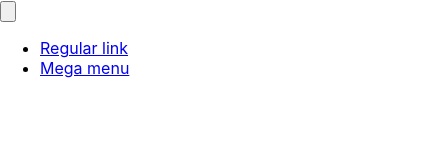
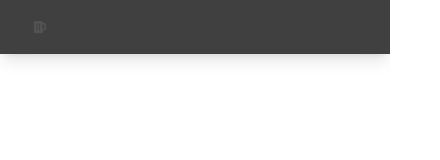
Before and after one commit to jwinbush/eyewear2023, a React (Create React App) app: page / in a window 390 px wide. Shown: the top 160 px of the page, 440 px wide, since content can reach past the window. Built offline with nearby package versions, Linux system fonts and the light colour scheme.

Commit message:
commit message

```diff
--- a/package.json
+++ b/package.json
@@ -6,8 +6,12 @@
         "@testing-library/jest-dom": "^5.16.5",
         "@testing-library/react": "^13.4.0",
         "@testing-library/user-event": "^13.5.0",
+        "autoprefixer": "^10.4.13",
+        "boxicons": "^2.1.4",
+        "postcss": "^8.4.21",
         "react": "^18.2.0",
         "react-dom": "^18.2.0",
+        "react-icons": "^4.7.1",
         "react-router-dom": "^6.8.1",
         "react-scripts": "5.0.1",
         "web-vitals": "^2.1.4"
--- a/src/components/header/Header.js
+++ b/src/components/header/Header.js
@@ -1,6 +1,7 @@
 import React from 'react';
-import { Link } from 'react-router-dom';
+import { FaBeer } from "react-icons/fa";
 
+// import { Link } from 'react-router-dom';
 
 
 const Header = () => {
@@ -9,7 +10,7 @@
     return (
         <div >
             <nav
-  className="relative flex w-full items-center justify-between bg-neutral-50 py-2 text-neutral-600 shadow-lg dark:bg-neutral-700 dark:text-neutral-200 dark:shadow-black/5 lg:flex-wrap lg:justify-start"
+  className="relative flex w-full items-center justify-between bg-neutral-50 py-2 text-neutral-600 shadow-lg bg-neutral-700 dark:text-neutral-200 dark:shadow-black/5 flex-wrap justify-start"
   data-te-navbar-ref>
   <div className="px-6">
     <button
@@ -21,18 +22,7 @@
       aria-expanded="false"
       aria-label="Toggle navigation">
       <span className="[&>svg]:w-8">
-        <svg
-          xmlns="http://www.w3.org/2000/svg"
-          fill="none"
-          viewBox="0 0 24 24"
-          stroke-width="1.5"
-          stroke="currentColor"
-          className="h-8 w-8">
-          <path
-            stroke-linecap="round"
-            stroke-linejoin="round"
-            d="M3.75 6.75h16.5M3.75 12h16.5m-16.5 5.25h16.5" />
-        </svg>
+       <FaBeer className='text-sm'/>
       </span>
     </button>
     <div
--- a/src/index.css
+++ b/src/index.css
@@ -1,13 +1,3 @@
-body {
-  margin: 0;
-  font-family: -apple-system, BlinkMacSystemFont, 'Segoe UI', 'Roboto', 'Oxygen',
-    'Ubuntu', 'Cantarell', 'Fira Sans', 'Droid Sans', 'Helvetica Neue',
-    sans-serif;
-  -webkit-font-smoothing: antialiased;
-  -moz-osx-font-smoothing: grayscale;
-}
-
-code {
-  font-family: source-code-pro, Menlo, Monaco, Consolas, 'Courier New',
-    monospace;
-}
+@tailwind base;
+@tailwind components;
+@tailwind utilities;
--- /dev/null
+++ b/tailwind.config.js
@@ -0,0 +1,10 @@
+/** @type {import('tailwindcss').Config} */
+module.exports = {
+    content: [
+        "./src/**/*.{js,jsx,ts,tsx}",
+    ],
+    theme: {
+        extend: {},
+    },
+    plugins: [],
+}
```
Also changed, not shown: 1 other file (tests, documents, lock files or other folders). Lines whose indentation alone changed are shown as unchanged.
